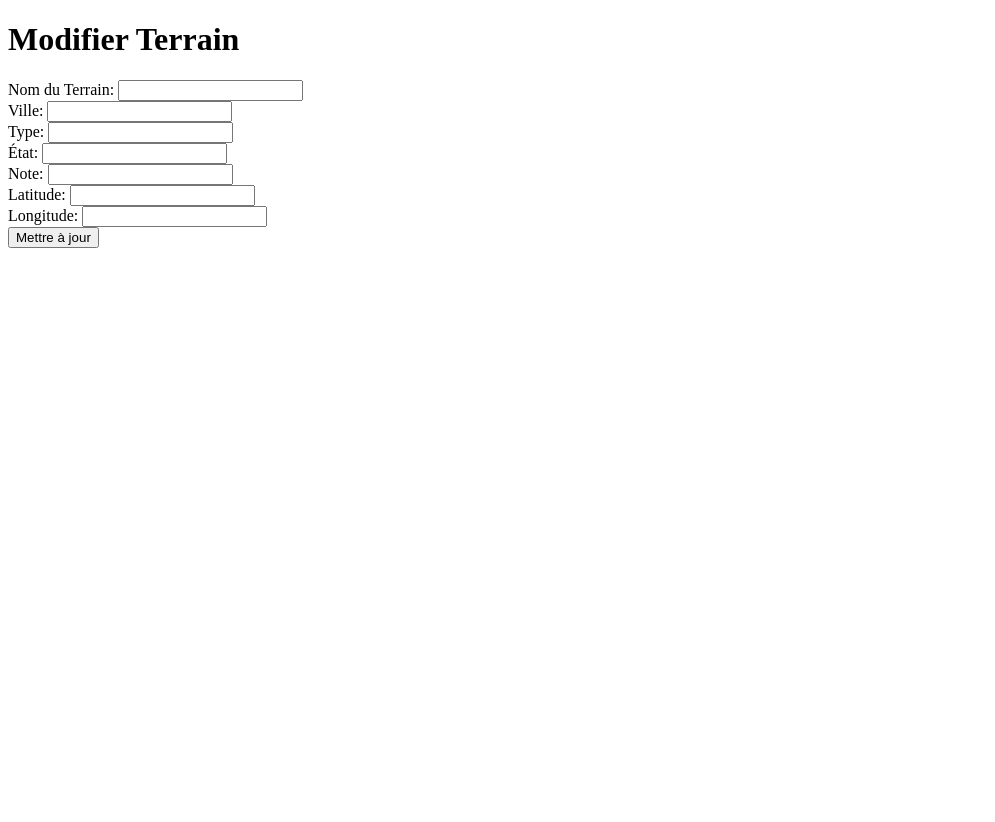
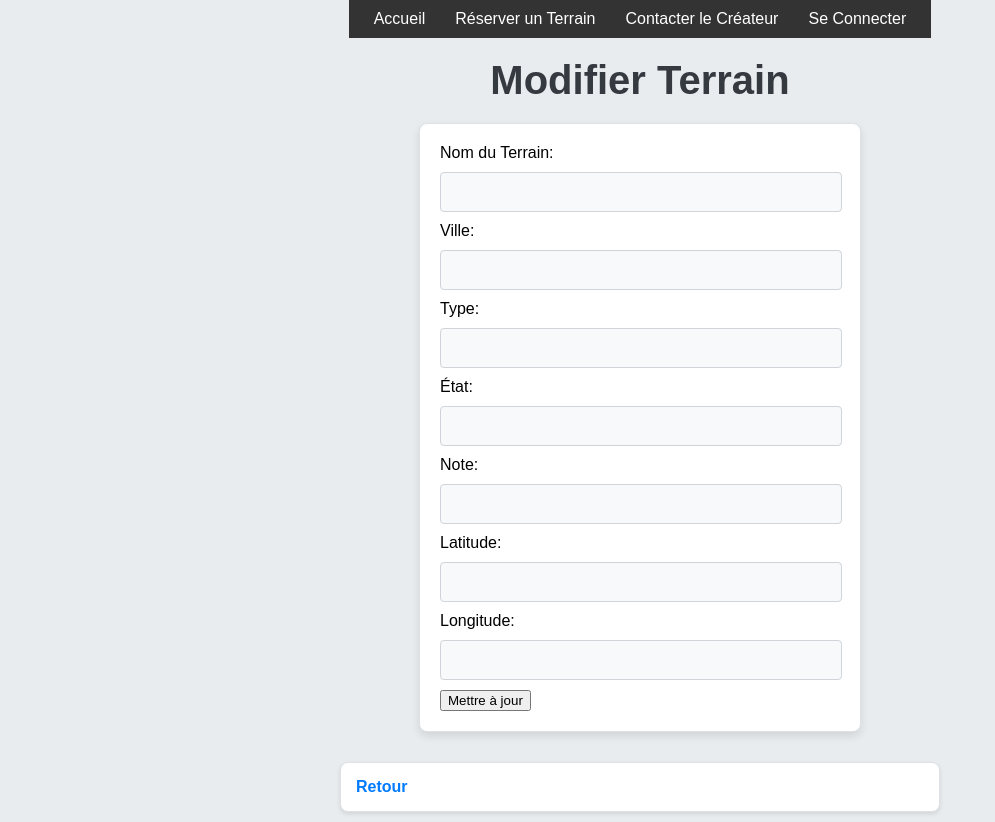
Before and after one commit to lu-dos/PPe, a PHP site: page /modifier.php in a window 1280 px wide. Shown: the whole page, without its empty margins (0-995 px from the left). Before the commit the page ends 248 px from the top, so only its background shows below. Run offline with PHP 8.4, Linux system fonts and the light colour scheme; data that the repository does not hold is empty.

Commit message:
modif btn retour

```diff
--- a/acceuil.html
+++ b/acceuil.html
@@ -3,14 +3,14 @@
 <head>
     <meta charset="UTF-8">
     <meta name="viewport" content="width=device-width, initial-scale=1.0">
-    <title>Page d'accueil - Réservation de Terrain</title>
+    <title>Page d'accueil</title>
 
 </head>
 <body>
 
     <div class="navbar">
         <div class="links">
-            <a href="#">Accueil</a>
+            <a href="acceuil.html">Accueil</a>
             <a href="reservation.php">Réserver un Terrain</a>
             <a href="contact.php">Contacter le Créateur</a>
         </div>
--- a/login.html
+++ b/login.html
@@ -54,5 +54,8 @@
         Password: <input type="password" name="password" required><br>
         <input type="submit" value="Login">
     </form>
+    <ul>
+        <li><a href="acceuil.html">Retour</a></li>
+    </ul>
 </body>
 </html>
--- a/modifier.php
+++ b/modifier.php
@@ -60,9 +60,67 @@ try {
 <html lang="fr">
 <head>
     <meta charset="UTF-8">
+    <link rel="stylesheet" type="text/css" href="rstyle.css">
     <title>Modifier Terrain</title>
 </head>
 <body>
+
+
+<div class="navbar">
+        <div class="links">
+            <a href="acceuil.html">Accueil</a>
+            <a href="reservation.php">Réserver un Terrain</a>
+            <a href="contact.php">Contacter le Créateur</a>
+        </div>
+        <a href="login.html">Se Connecter</a>
+    </div>
+
+    <style>
+        body {
+            margin: 0;
+            padding: 0;
+            font-family: Arial, sans-serif;
+        }
+        .navbar {
+            background-color: #333;
+            padding: 10px;
+            display: flex;
+            justify-content: space-between; /* Space between left and right content */
+            align-items: center;
+        }
+        .navbar .links {
+            display: flex;
+        }
+        .navbar a {
+            color: white;
+            margin: 0 15px;
+            text-decoration: none;
+        }
+        .video-section {
+            text-align: center;
+            margin-top: 20px;
+        }
+        .video-section h2 {
+            color: #333;
+            font-size: 24px;
+            margin-bottom: 10px;
+        }
+        .video-container {
+            display: inline-block; /* Align the container inline */
+            width: 70%; /* Set a width for the video */
+            max-width: 800px; /* Limit the maximum width */
+            border: 5px solid #333; /* Add border */
+            border-radius: 10px; /* Rounded corners */
+            overflow: hidden;
+        }
+        .video-container iframe {
+            width: 100%;
+            height: 450px; /* Set height of the video */
+            border: 0;
+        }
+    </style>
+
+
     <h1>Modifier Terrain</h1>
     <form method="POST">
         <label>Nom du Terrain:</label>
@@ -88,5 +146,8 @@ try {
 
         <button type="submit">Mettre à jour</button>
     </form>
+    <ul>
+        <li><a href="reservation.php">Retour</a></li>
+    </ul>
 </body>
 </html>
--- a/reservation.php
+++ b/reservation.php
@@ -130,5 +130,9 @@ try {
                 .bindPopup(terrain.nom_terrain);
         });
     </script>
+
+    <ul>
+        <li><a href="acceuil.html">Retour</a></li>
+    </ul>
 </body>
 </html>
```
Also changed, not shown: ajouter.php (+60 -0 lines).
